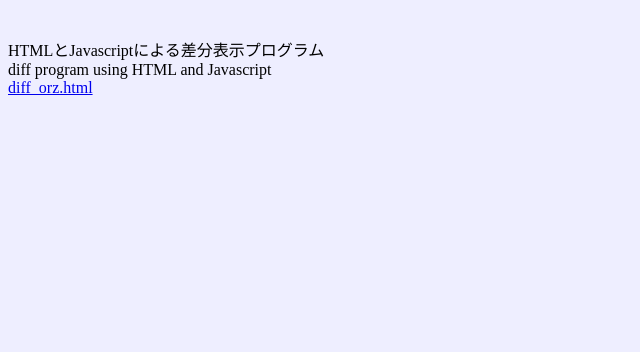
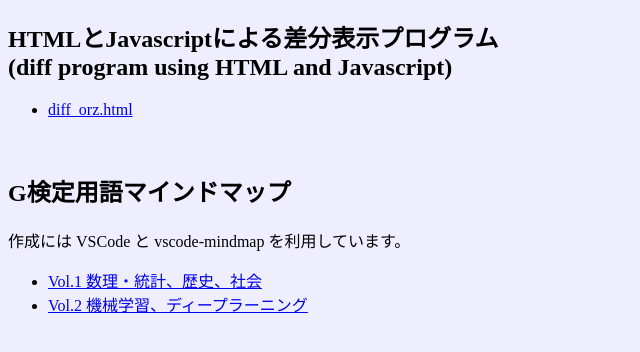
Before and after one commit to stonee-K/my_archives, a plain HTML site: page index.html in a window 1280 px wide. Shown: the part 70-422 px from the top of the page, without its empty margins (0-640 px from the left). Drawn offline with Linux system fonts and the light colour scheme.

Commit message:
Update index.html
G検定用語マインドマップ を追加

```diff
--- a/index.html
+++ b/index.html
@@ -10,15 +10,25 @@ body { padding-top:0px;margin-top:0px;background-color:#eeeeff; }
 </head>
 <body>
 
+<h1>GitHub Pages テスト中</h1>
+
 <div>
-<h1>GitHub Pages テスト中</h1>
+<h2>HTMLとJavascriptによる差分表示プログラム<br />(diff program using HTML and Javascript)</h2>
+<ul>
+  <li><a href="./diff_orz.html">diff_orz.html</a></li>
+</ul>
 <br />
 </div>
 
 <div>
-HTMLとJavascriptによる差分表示プログラム<br />
-diff program using HTML and Javascript<br />
-<a href="./diff_orz.html">diff_orz.html</a>
+<h2>G検定用語マインドマップ</h2>
+
+作成には VSCode と vscode-mindmap を利用しています。
+
+<ul>
+  <li><a href="./Math.km">Vol.1 数理・統計、歴史、社会</a></li>
+  <li><a href="./DL.km">Vol.2 機械学習、ディープラーニング</a></li>
+</ul>
 </div>
 
 </body>
```
